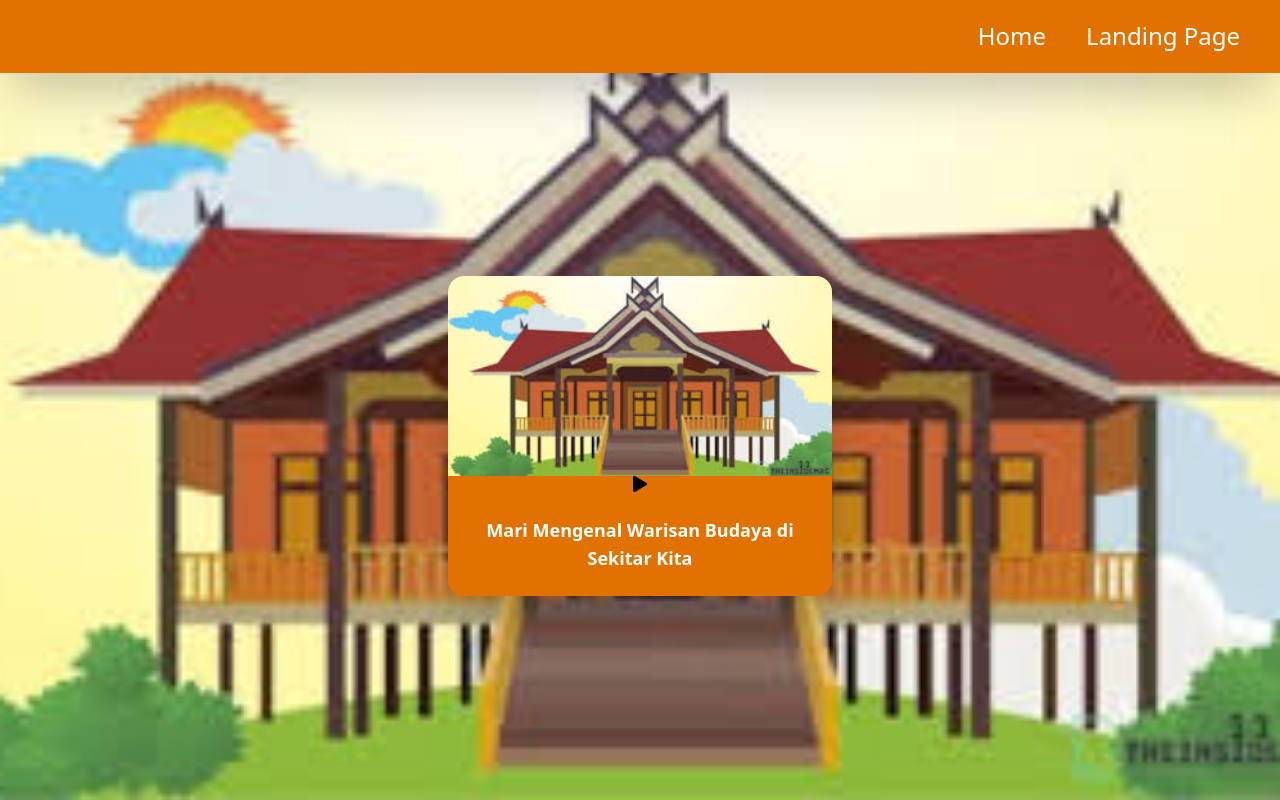
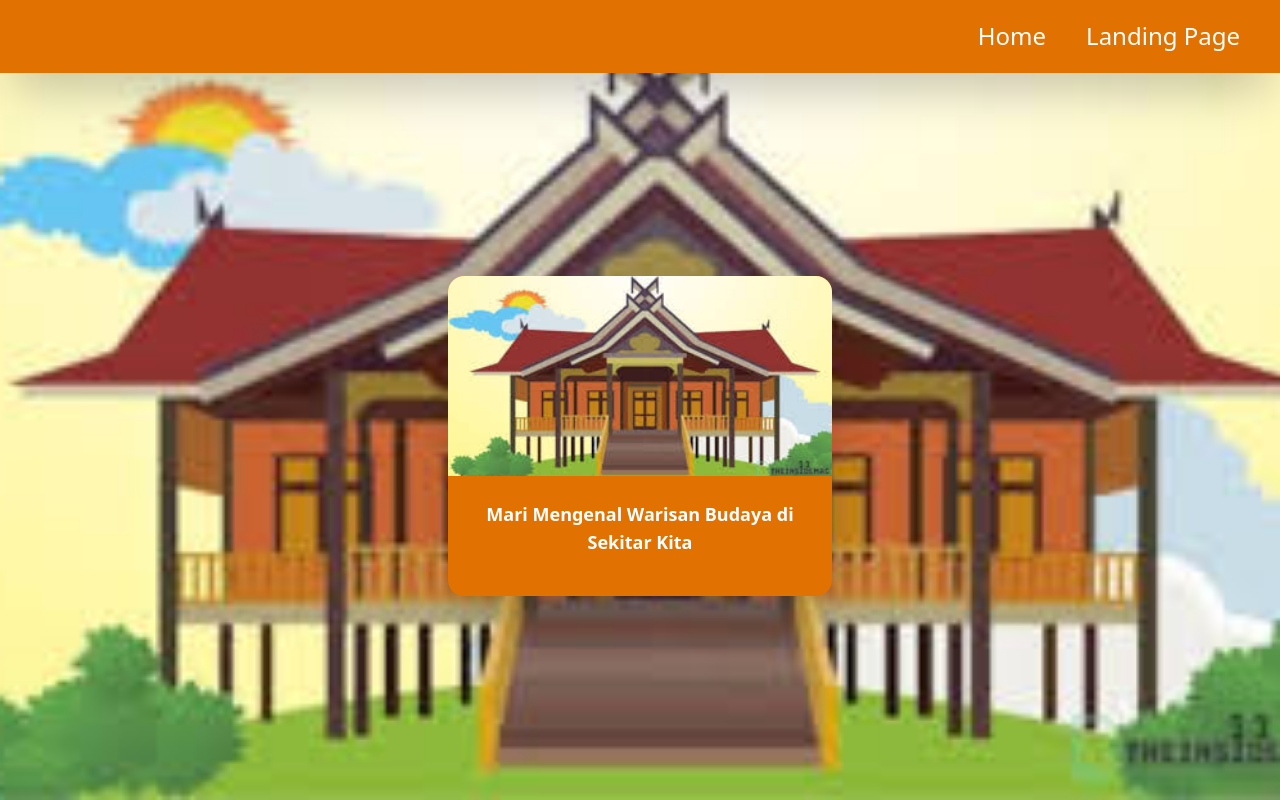
Before and after one commit to salman-ctrl/media-ajar, a React (Vite) app: page /home in a window 1280 px wide. Built offline with nearby package versions, Linux system fonts and the light colour scheme.

Commit message:
change icon

```diff
--- a/src/Component/Home.jsx
+++ b/src/Component/Home.jsx
@@ -13,7 +13,6 @@ const Home = () => {
                 <div className=' h-80 relative w-96 bg-amber-600 rounded-2xl shadow-2xl overflow-hidden flex flex-col hover:scale-110 transition-all duration-700'>
                     <img src={bg} alt="" className='h-50 w-full object-cover relative' />
                     <div className='absolutes inset-0 flex justify-center'>
-                        <FaPlay />
                     </div>
 
                     <div className='p-6 flex flex-col items-center text-center'>
```
